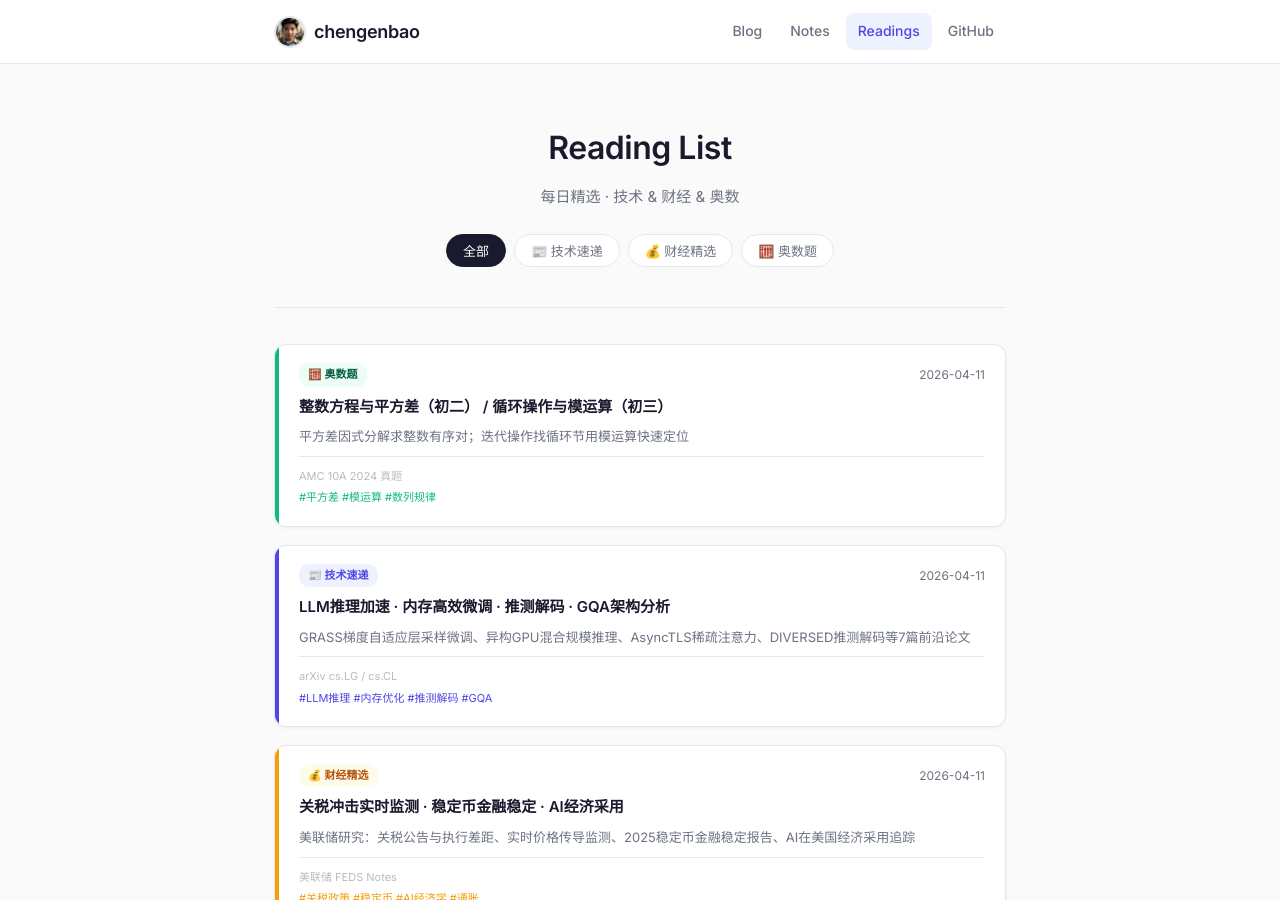
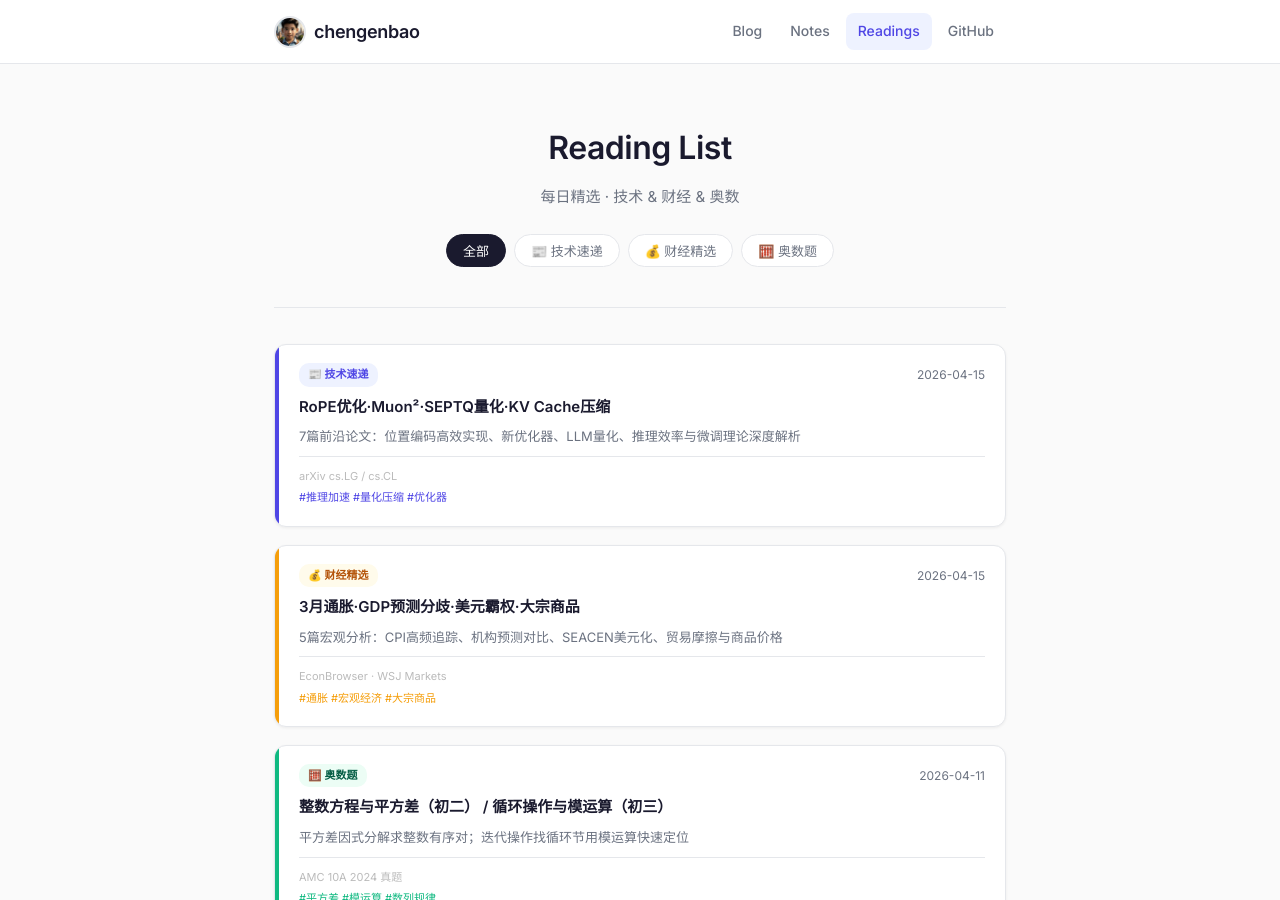
Before and after one commit to chengenbao/chengenbao.github.io, a Jekyll site: the page built from reading-list/index.md, in a window 1280 px wide and 900 px high. Built offline with Jekyll 4.4.1, drawn with Linux system fonts in a browser that asks for light colours.

Commit message:
Add reading list cards: 2026-04-15 tech + finance

```diff
--- a/reading-list/index.md
+++ b/reading-list/index.md
@@ -18,6 +18,37 @@ permalink: /reading-list/
   </div>
 
   <div class="rl-grid">
+<a class="rl-card tech" href="/reading-list/2026-04-15-tech-daily/">
+  <div class="rl-accent"></div>
+  <div class="rl-body">
+    <div class="rl-top">
+      <span class="rl-badge tech">📰 技术速递</span>
+      <time>2026-04-15</time>
+    </div>
+    <h2>RoPE优化·Muon²·SEPTQ量化·KV Cache压缩</h2>
+    <p>7篇前沿论文：位置编码高效实现、新优化器、LLM量化、推理效率与微调理论深度解析</p>
+    <div class="rl-meta">
+      <span class="rl-source">arXiv cs.LG / cs.CL</span>
+      <span class="rl-tags">#推理加速 #量化压缩 #优化器</span>
+    </div>
+  </div>
+</a>
+<a class="rl-card finance" href="/reading-list/2026-04-15-finance-daily/">
+  <div class="rl-accent"></div>
+  <div class="rl-body">
+    <div class="rl-top">
+      <span class="rl-badge finance">💰 财经精选</span>
+      <time>2026-04-15</time>
+    </div>
+    <h2>3月通胀·GDP预测分歧·美元霸权·大宗商品</h2>
+    <p>5篇宏观分析：CPI高频追踪、机构预测对比、SEACEN美元化、贸易摩擦与商品价格</p>
+    <div class="rl-meta">
+      <span class="rl-source">EconBrowser · WSJ Markets</span>
+      <span class="rl-tags">#通胀 #宏观经济 #大宗商品</span>
+    </div>
+  </div>
+</a>
+
 <a class="rl-card math" href="/reading-list/2026-04-11-math/">
   <div class="rl-accent"></div>
   <div class="rl-body">
```
